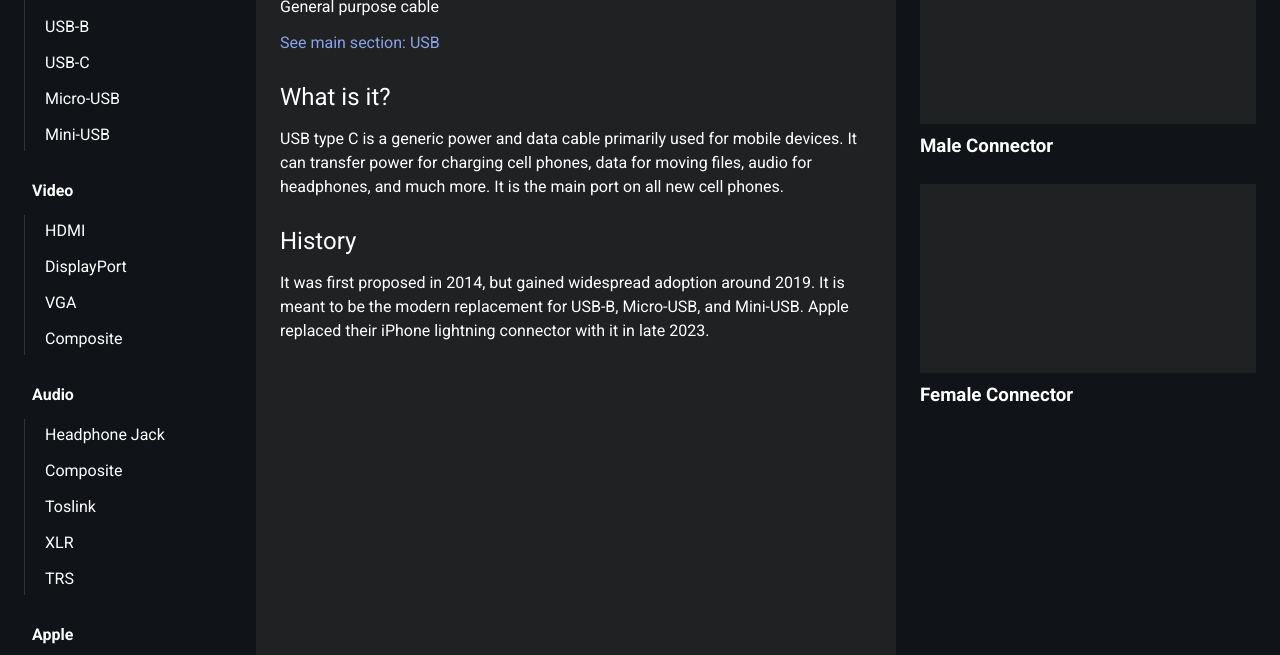
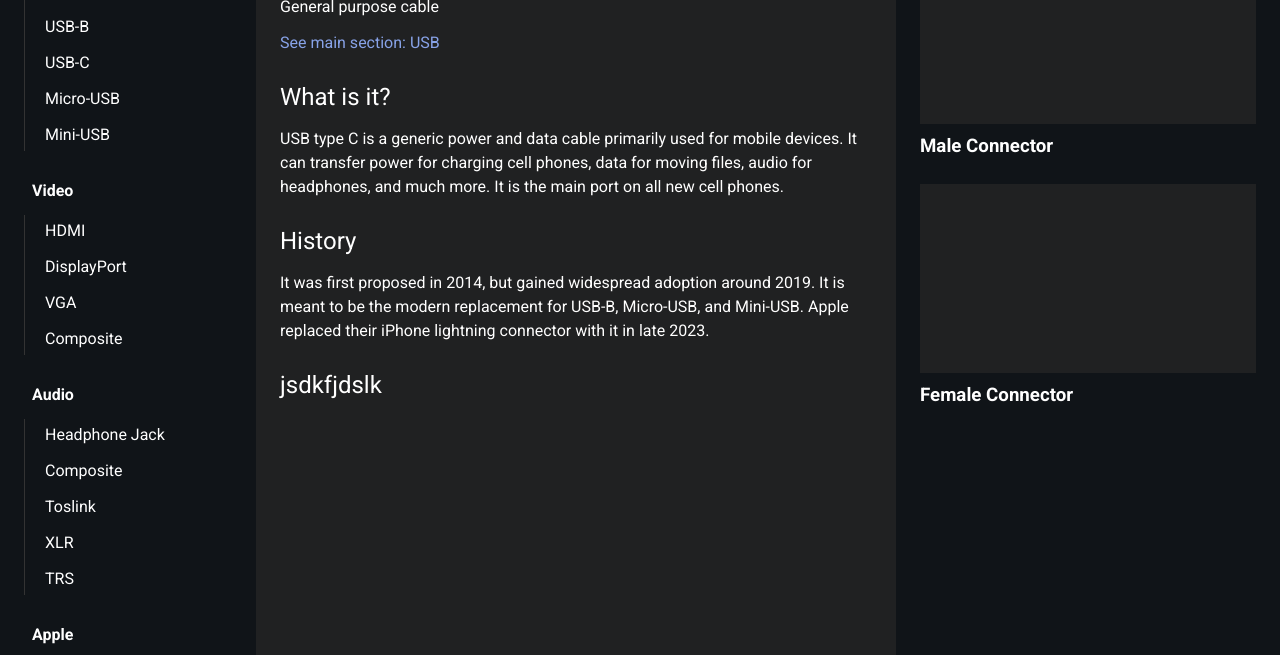
Before and after one commit to ehamawy/cables2know-site, a plain HTML site: page index.html in a window 1280 px wide. Shown: the part 145-800 px from the top of the page. Drawn offline with Linux system fonts and the light colour scheme.

Commit message:
aewfhjsdhfkuahwekufhiawef

```diff
--- a/index.html
+++ b/index.html
@@ -113,6 +113,7 @@
                 <p>
                     It was first proposed in 2014, but gained widespread adoption around 2019. It is meant to be the modern replacement for USB-B, Micro-USB, and Mini-USB. Apple replaced their iPhone lightning connector with it in late 2023.
                 </p>
+                <h2>jsdkfjdslk</h2>
             </main>
             <aside class="extra">
                 <img src="images/image.svg">
```
